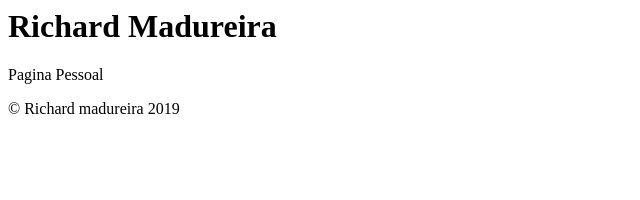
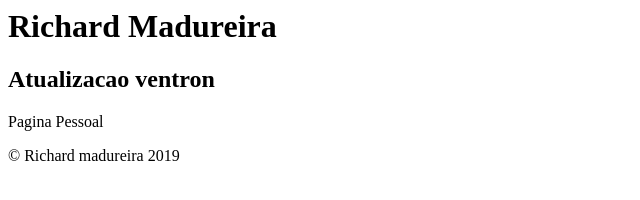
Before and after one commit to richmadureira/curso-git, a plain HTML site: page index.html in a window 1280 px wide. Shown: the whole page, without its empty margins (0-640 px from the left). Drawn offline with Linux system fonts and the light colour scheme.

Commit message:
Atualizacao ventron

```diff
--- a/index.html
+++ b/index.html
@@ -4,6 +4,8 @@
     </head>
     <body>
         <h1>Richard Madureira</h1>
+		<h2>Atualizacao ventron </h2>
+
 		<p>Pagina Pessoal</p>
 		<footer>
 			&copy; Richard madureira 2019
```
